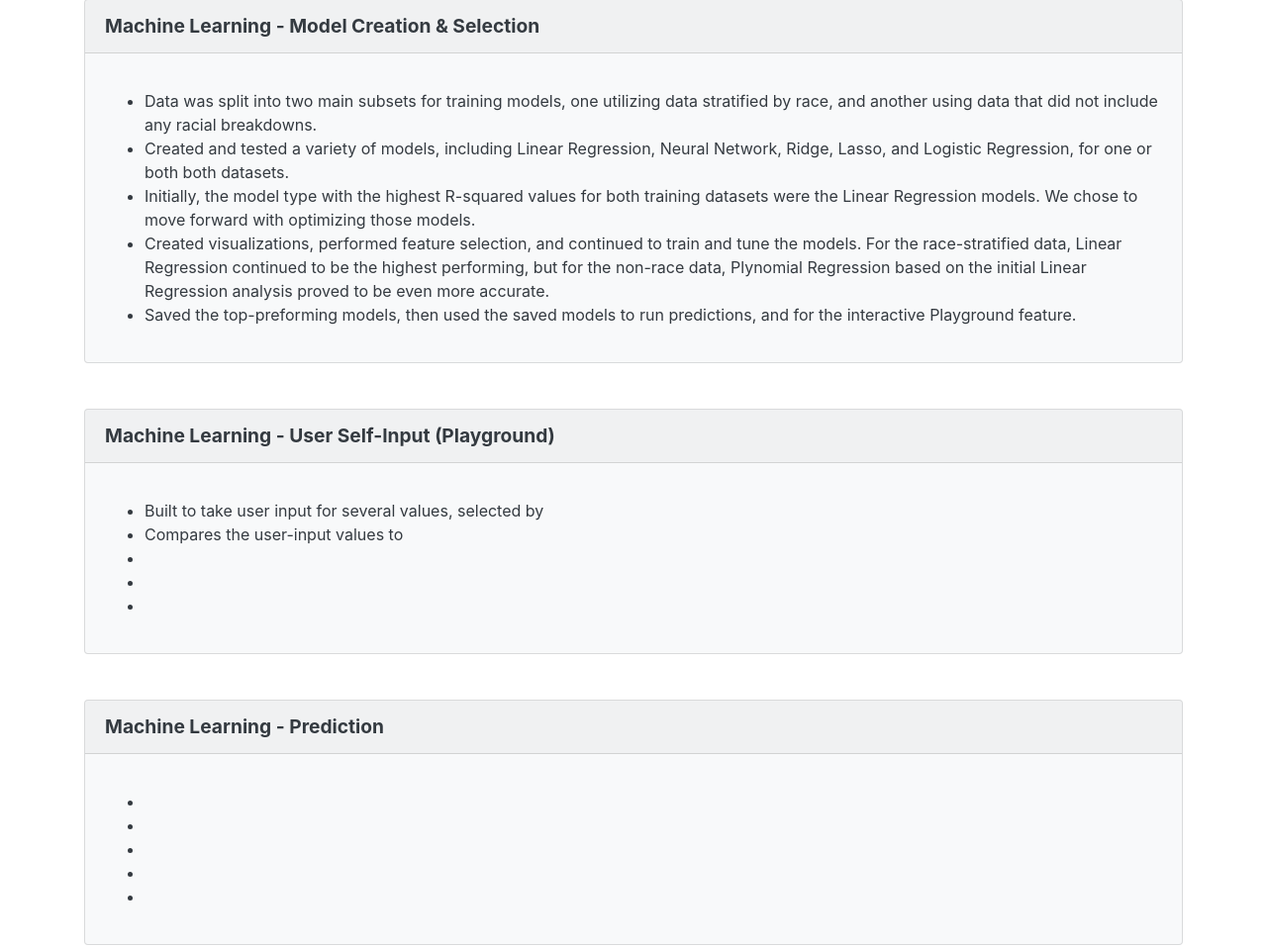
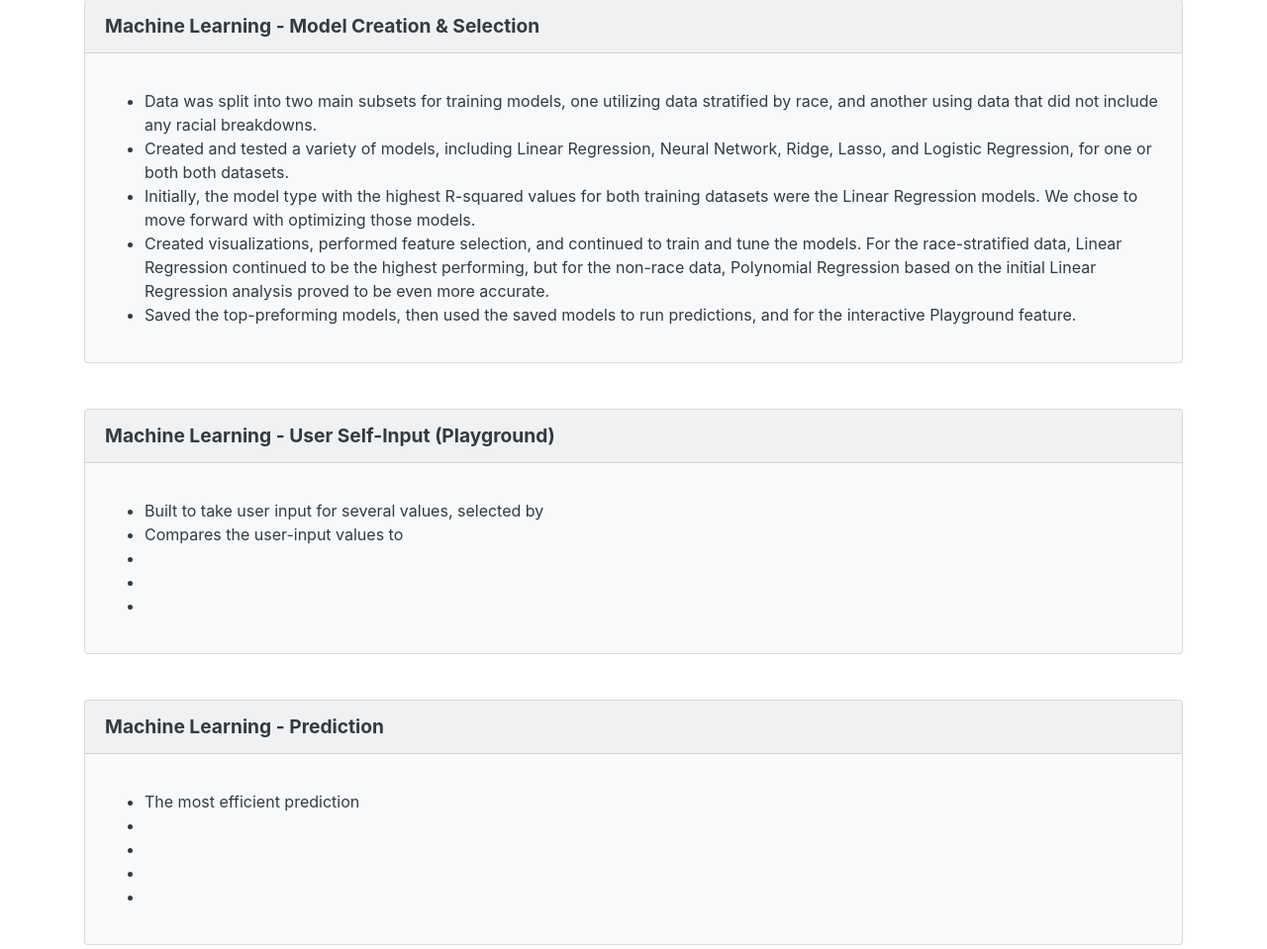
Before and after one commit to abpuccini/maternal-mortality-project, a Flask app: page /methodology in a window 1280 px wide. Shown: the part 1715-2674 px from the top of the page at 99% size. Run offline with Flask 2, Linux system fonts and the light colour scheme; some libraries are stand-ins or nearby versions.

Commit message:
edited methodology page text

```diff
--- a/templates/methodology.html
+++ b/templates/methodology.html
@@ -222,7 +222,7 @@
                             </li>
                             <li>
                                 Created visualizations, performed feature selection, and continued to train and tune the models. For the race-stratified data,
-                                Linear Regression continued to be the highest performing, but for the non-race data, Plynomial Regression based on the initial Linear
+                                Linear Regression continued to be the highest performing, but for the non-race data, Polynomial Regression based on the initial Linear
                                 Regression analysis proved to be even more accurate.
                             </li>
                             <li>
@@ -269,7 +269,7 @@
                     <div class="card-body">
                         <p class="card-text">
                         <ul>
-                            <li>
+                            <li>The most efficient prediction
 
                             </li>
                             <li>
```
